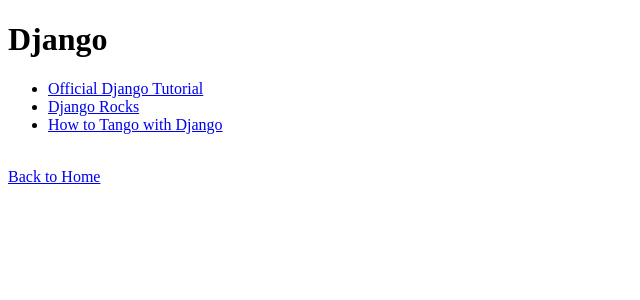
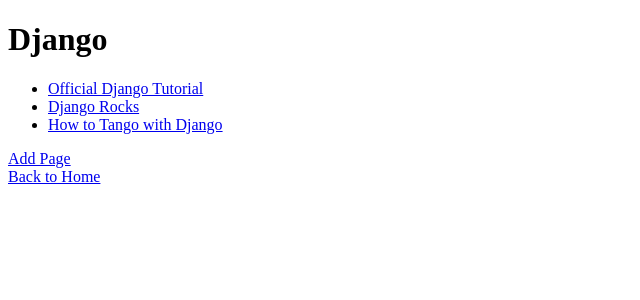
Before and after one commit to edisonmbli/tango_with_django, a Django app: page /rango/category/django/ in a window 1280 px wide. Shown: the top 300 px of the page, without its empty margins (0-640 px from the left). Run offline with Django 3.2, Linux system fonts and the light colour scheme; data comes from the database, SQL or seed files in the repository; both versions use the stored data as it was after the commit.

Commit message:
chapter 7 forms part 3

```diff
--- a/rango/urls.py
+++ b/rango/urls.py
@@ -8,4 +8,6 @@
     path('add_category/', views.add_category, name='add_category'),
     re_path(r'^category/(?P<category_name_slug>[\w\-]+)/$',
             views.show_category, name='show_category'),
+    re_path(r'^category/(?P<category_name_slug>[\w\-]+)/add_page/$',
+            views.add_page, name='add_page'),
 ]
--- a/templates/rango/category.html
+++ b/templates/rango/category.html
@@ -22,9 +22,7 @@
 		The specified category does not exist!
 	{% endif %}
 	</div>
-
-	<br>
-
+	<a href="/rango/category/{{ category.slug }}/add_page/">Add Page</a><br>
 	<div>
 		<a href="/">Back to Home</a>
 	</div>
```
Also changed, not shown: db.sqlite3.
